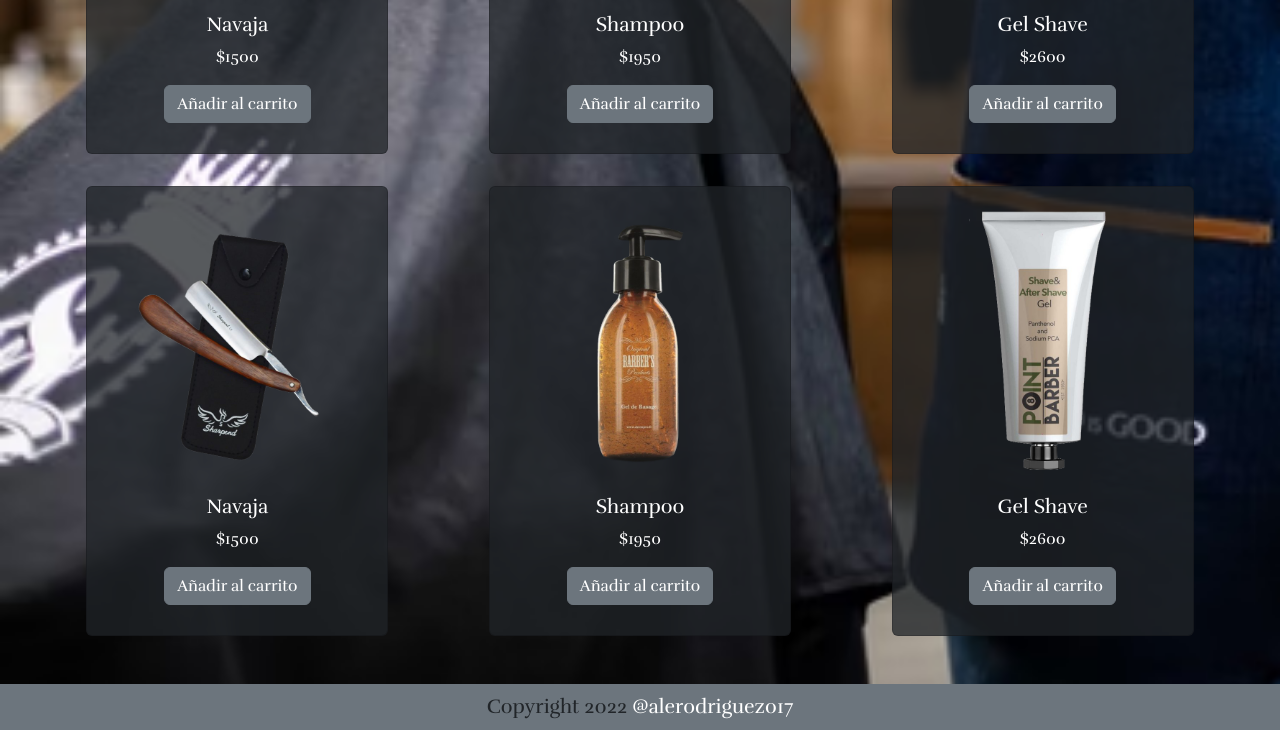
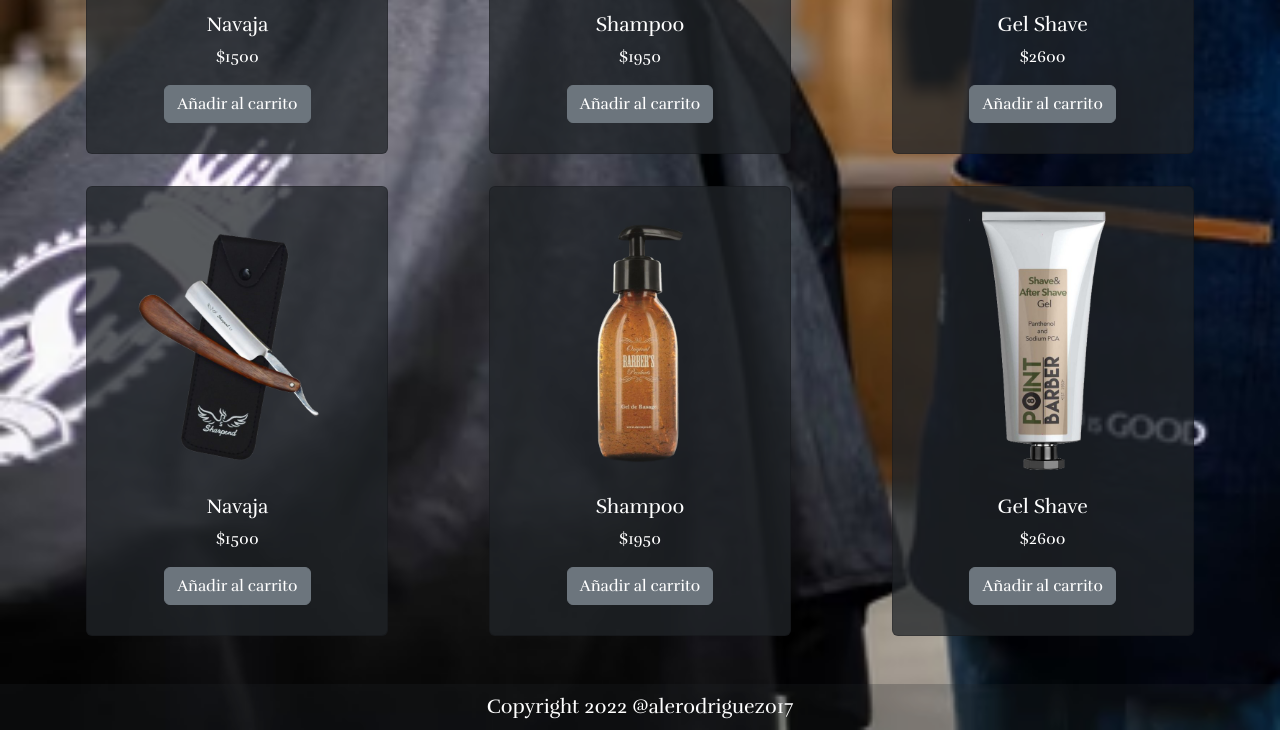
Before and after one commit to alepr17/boostrap, a website: page paginas/tienda.html in a window 1280 px wide. Shown: the part 1264-1994 px from the top of the page. Drawn offline with nearby package versions, Linux system fonts and the light colour scheme; a web font is replaced by a local one.

Commit message:
arreglo footer

```diff
--- a/paginas/tienda.html
+++ b/paginas/tienda.html
@@ -264,8 +264,8 @@
     PIE DE PAGINA
 -->
 
-    <footer class="bg-secondary p-2 d-flex justify-content-center fs-5">
-      <p class="m-0">
+    <footer class="bg-opacity-25 bg-dark p-2 d-flex justify-content-center fs-5">
+      <p class="m-0 text-white">
         Copyright 2022
         <a href="https://www.instagram.com/alerodriguez017" target="_blank"
           >@alerodriguez017</a
```
Also changed, not shown: index.html (+2 -2 lines), paginas/contacto.html (+2 -2 lines), paginas/nosotros.html (+2 -2 lines), paginas/servicios.html (+2 -2 lines).
